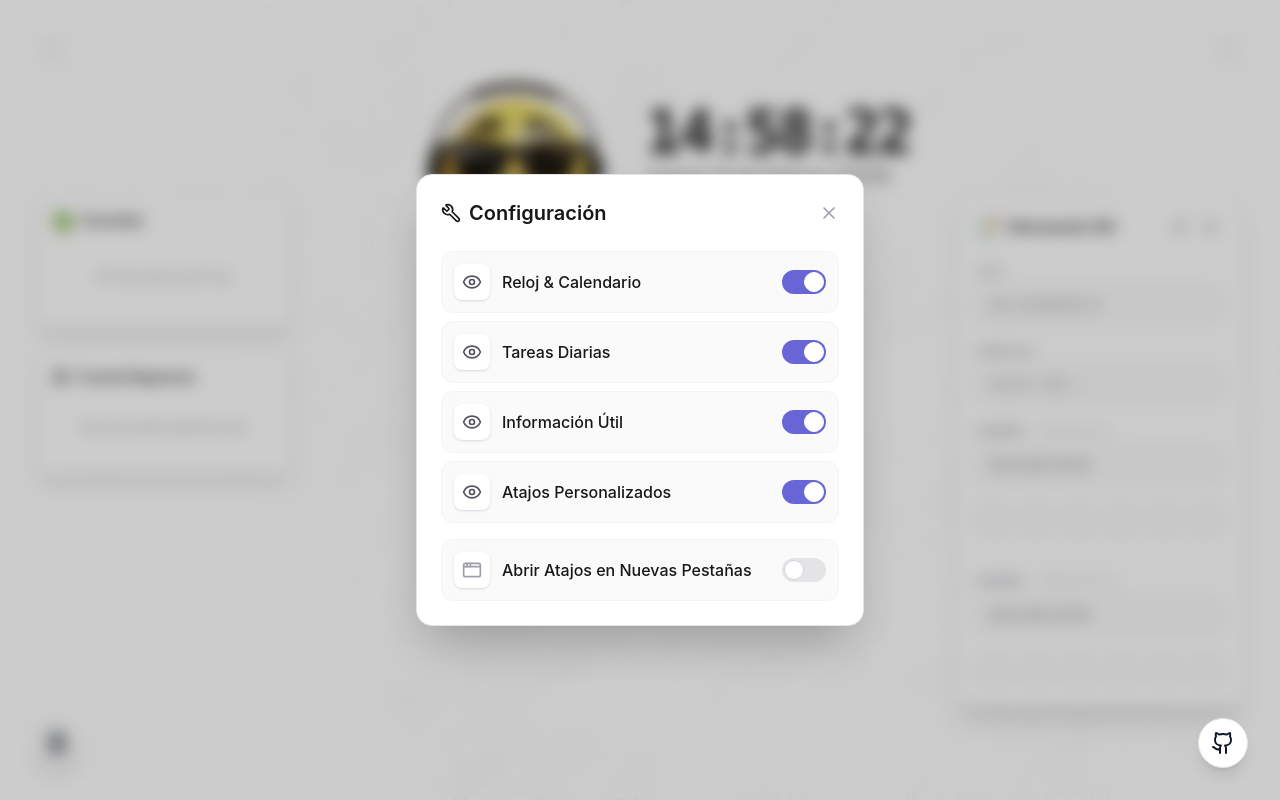
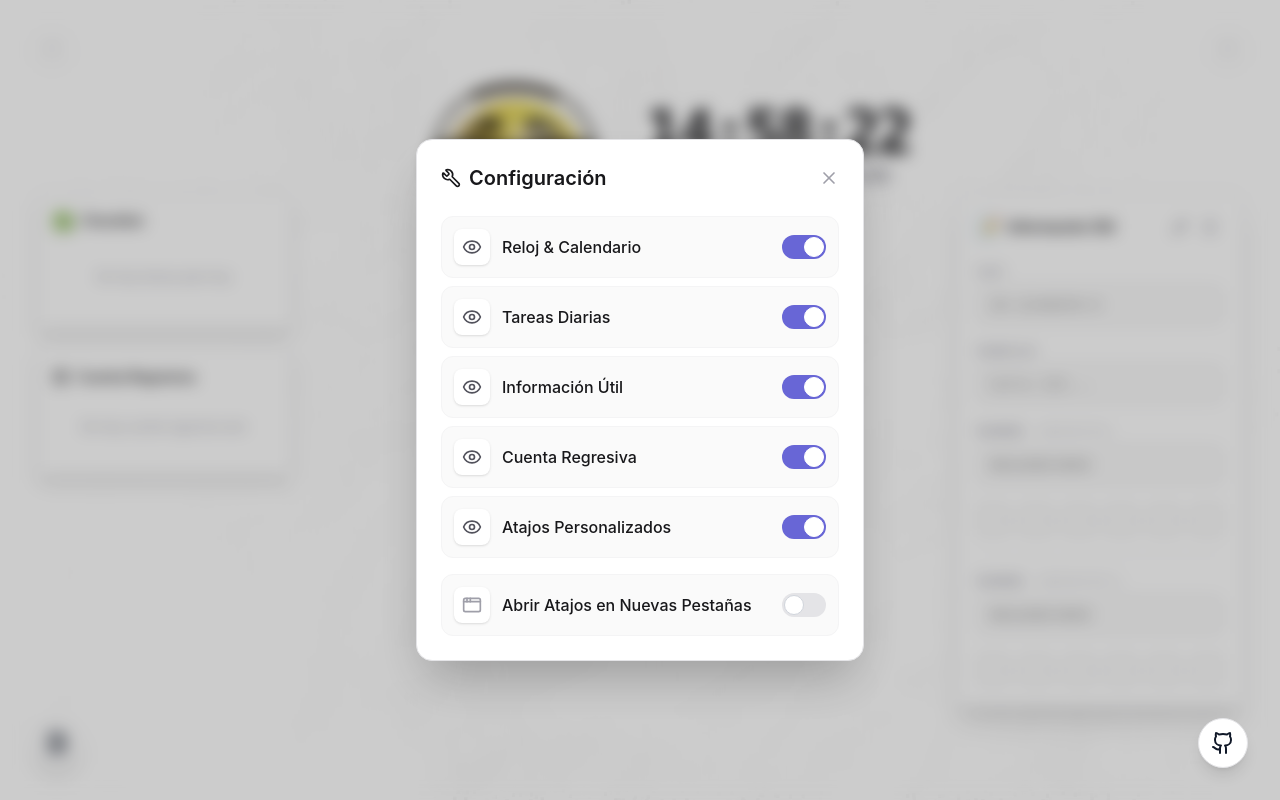
Before and after one commit to gonzalogramagia/apex-today, a Next.js app: page / in a window 1280 px wide. Both pictures are taken after a click on the button 1223 px from the left and 743 px from the top of the page. Built offline with nearby package versions, Linux system fonts and the light colour scheme.

Commit message:
feat: add countdown specific config toggle

```diff
--- a/app/components/ConfigModal.tsx
+++ b/app/components/ConfigModal.tsx
@@ -19,6 +19,7 @@ export default function ConfigModal({ lang, onClose, toggleLanguage, exportPath,
     const [showClock, setShowClock] = useState(true);
     const [openInTab, setOpenInTab] = useState(false);
     const [showShortcuts, setShowShortcuts] = useState(true);
+    const [showTimer, setShowTimer] = useState(true);
 
     useEffect(() => {
         // Load initial state
@@ -27,12 +28,14 @@ export default function ConfigModal({ lang, onClose, toggleLanguage, exportPath,
         const savedClock = localStorage.getItem('config-show-clock');
         const savedOpenInTab = localStorage.getItem('config-open-in-new-tab');
         const savedShortcuts = localStorage.getItem('config-show-shortcuts');
+        const savedTimer = localStorage.getItem('config-show-timer');
 
         setShowTasks(savedTasks !== 'false'); // Default true
         setShowCountdown(savedCountdown !== 'false'); // Default true
         setShowClock(savedClock !== 'false'); // Default true
         setOpenInTab(savedOpenInTab === 'true'); // Default false
         setShowShortcuts(savedShortcuts !== 'false'); // Default true
+        setShowTimer(savedTimer !== 'false'); // Default true
     }, []);
 
     const handleToggleTasks = () => {
@@ -67,6 +70,13 @@ export default function ConfigModal({ lang, onClose, toggleLanguage, exportPath,
         const newValue = !showShortcuts;
         setShowShortcuts(newValue);
         localStorage.setItem('config-show-shortcuts', String(newValue));
+        window.dispatchEvent(new Event('config-update'));
+    };
+
+    const handleToggleTimer = () => {
+        const newValue = !showTimer;
+        setShowTimer(newValue);
+        localStorage.setItem('config-show-timer', String(newValue));
         window.dispatchEvent(new Event('config-update'));
     };
 
@@ -156,6 +166,27 @@ export default function ConfigModal({ lang, onClose, toggleLanguage, exportPath,
                             </label>
                         </div>
 
+                        {/* Real Countdown Toggle */}
+                        <div className="hidden lg:flex items-center justify-between p-3 bg-zinc-50 rounded-xl border border-zinc-100">
+                            <div className="flex items-center gap-3">
+                                <div className="p-2 bg-white rounded-lg shadow-sm">
+                                    {showTimer ? <Eye size={20} className="text-zinc-600" /> : <EyeOff size={20} className="text-zinc-400" />}
+                                </div>
+                                <span className="font-medium text-zinc-900">
+                                    {lang === 'en' ? 'Countdown' : 'Cuenta Regresiva'}
+                                </span>
+                            </div>
+                            <label className="relative inline-flex items-center cursor-pointer">
+                                <input
+                                    type="checkbox"
+                                    className="sr-only peer"
+                                    checked={showTimer}
+                                    onChange={handleToggleTimer}
+                                />
+                                <div className="w-11 h-6 bg-zinc-200 peer-focus:outline-none peer-focus:ring-2 peer-focus:ring-[#6866D6]/50 rounded-full peer peer-checked:after:translate-x-full peer-checked:after:border-white after:content-[''] after:absolute after:top-[2px] after:left-[2px] after:bg-white after:border-gray-300 after:border after:rounded-full after:h-5 after:w-5 after:transition-all peer-checked:bg-[#6866D6]"></div>
+                            </label>
+                        </div>
+
                         {/* Shortcuts Toggle */}
                         <div className="flex items-center justify-between p-3 bg-zinc-50 rounded-xl border border-zinc-100">
                             <div className="flex items-center gap-3">
--- a/app/components/Countdown.tsx
+++ b/app/components/Countdown.tsx
@@ -68,7 +68,7 @@ export default function Countdown() {
 
     useEffect(() => {
         const checkVisibility = () => {
-            const saved = localStorage.getItem('config-show-countdown')
+            const saved = localStorage.getItem('config-show-timer')
             setIsVisible(saved !== 'false')
         }
         checkVisibility()
```
